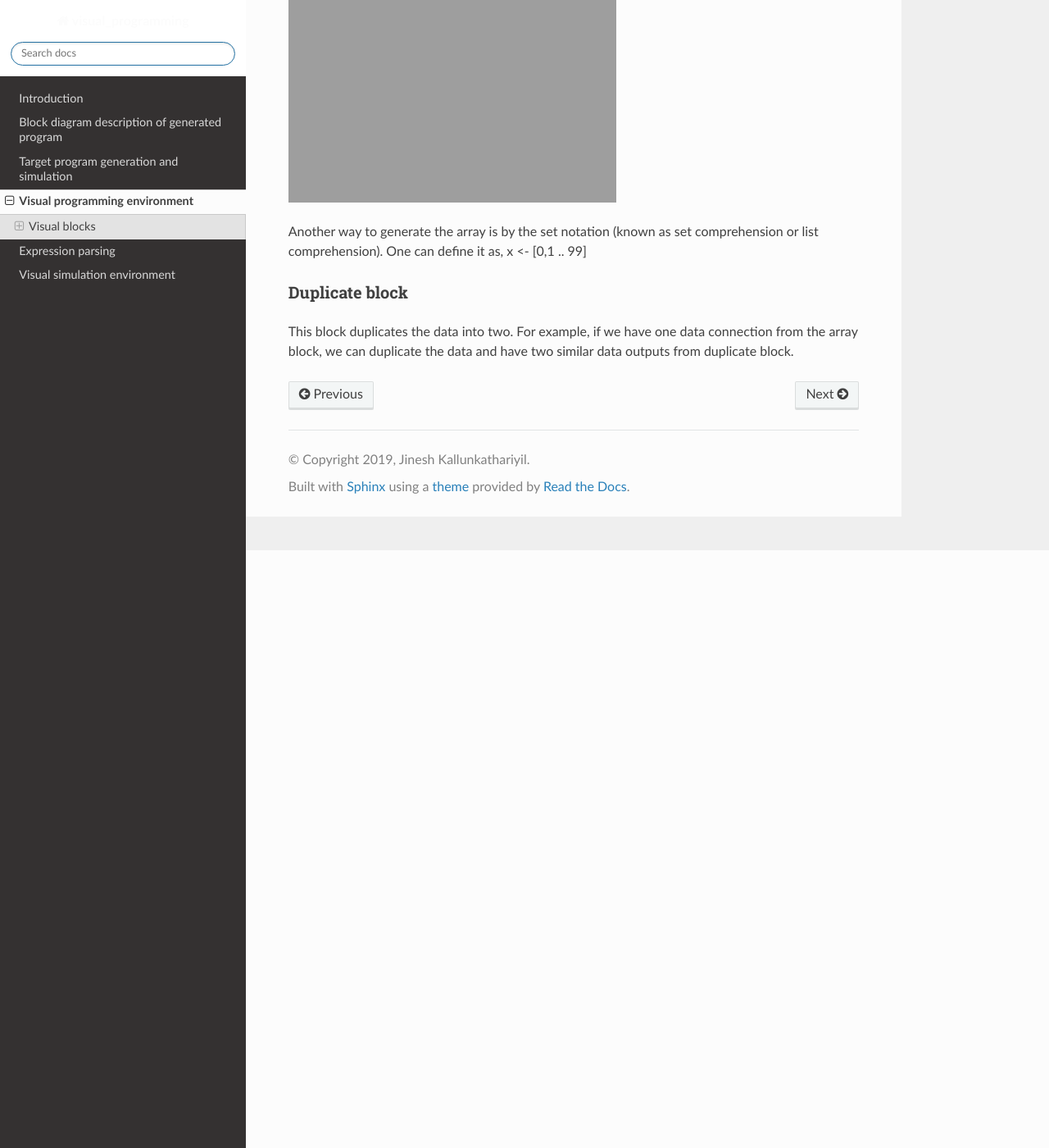
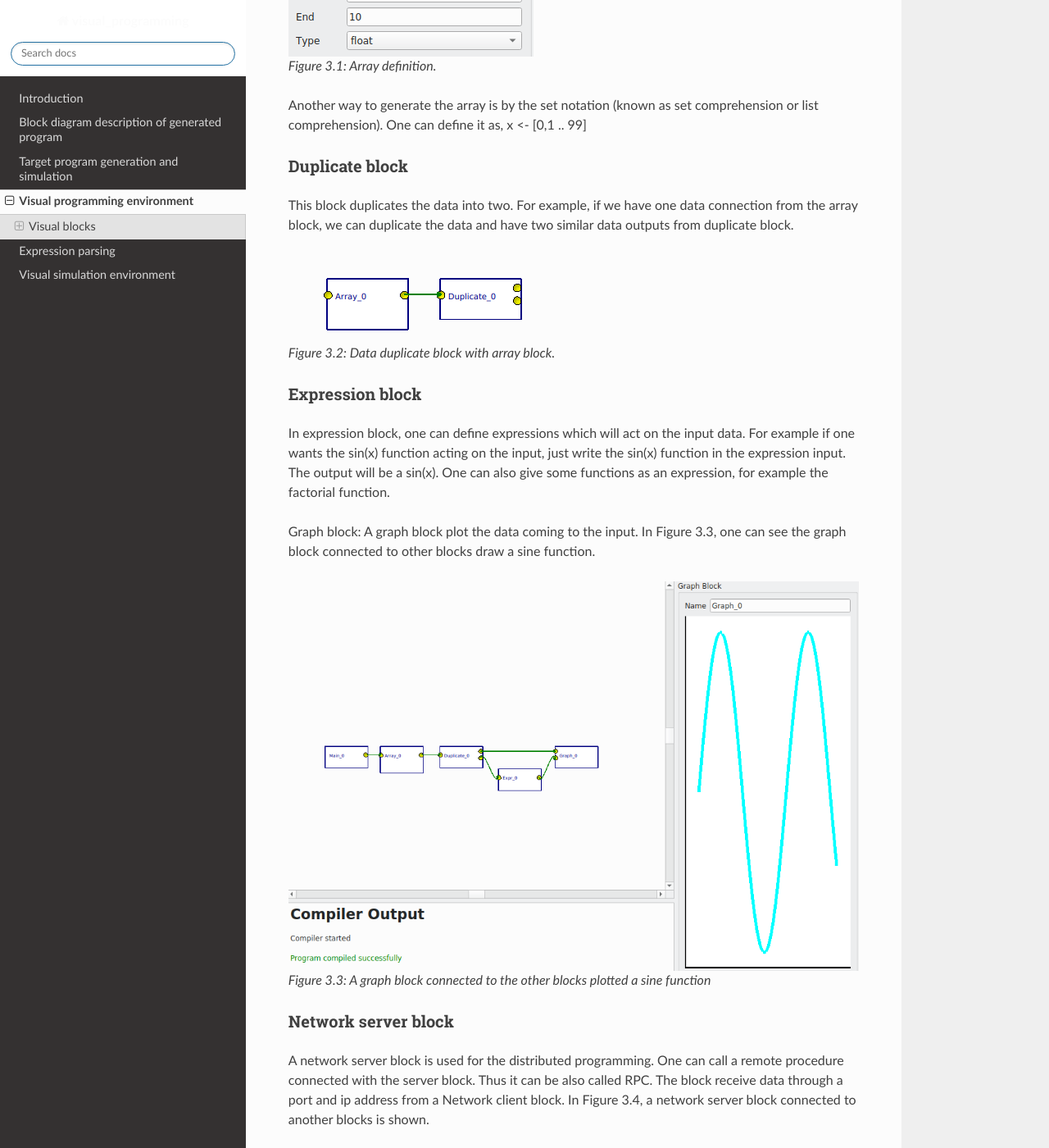
Before and after one commit to jkallu/vipro_docs, a Sphinx documentation site: the page built from source/viProEnv.rst, in a window 1280 px wide and 1400 px high, scrolled down 729 px. Shown: the whole window at 82% size. Built offline with Sphinx 7.4.7 and the Read the Docs theme 2.0.0, drawn with Linux system fonts in a browser that asks for light colours; some of the changed text lies outside the part shown.

Commit message:
Update viProEnv.rst

```diff
--- a/source/viProEnv.rst
+++ b/source/viProEnv.rst
@@ -23,6 +23,7 @@ Array block
 Array block is used to generate arrays. There are different ways to generate arrays. One is the classical programming way, where we give the total number of array elements, beginning (included), upper limit (excluded) and the type as shown in Figure 3.1.
 
 .. figure:: images/image7.png
+
    Figure 3.1: Array definition.
 
 Another way to generate the array is by the set notation (known as set comprehension or list comprehension). One can define it as,
@@ -32,3 +33,60 @@ Duplicate block
 ---------------
 
 This block duplicates the data into two. For example, if we have one data connection from the array block, we can duplicate the data and have two similar data outputs from duplicate block.
+
+.. figure:: images/image4.png
+
+   Figure 3.2: Data duplicate block with array block.
+
+Expression block
+-----------------
+
+In expression block, one can define expressions which will act on the input data. For example if one wants the sin(x) function acting on the input, just write the sin(x) function in the expression input. The output will be a sin(x).
+One can also give some functions as an expression, for example the factorial function.
+
+
+Graph block: A graph block plot the data coming to the input. In Figure 3.3, one can see the graph block connected to other blocks draw a sine function.
+
+.. figure:: images/image1.png
+
+   Figure 3.3: A graph block connected to the other blocks plotted a sine function
+
+Network server block
+--------------------
+
+A network server block is used for the distributed programming. One can call a remote procedure connected with the server block. Thus it can be also called RPC. The block receive data through a port and ip address from a Network client block. In Figure 3.4, a network server block connected to another blocks is shown.
+
+.. figure:: images/image3.png
+
+   Figure 3.4: A network server block in action. It receives data sent from network client
+   block and plot it.
+
+Network client block
+--------------------
+
+A network client block is used to send data over network and it can be considered as the RPC in distributed computing.
+
+.. figure:: images/image6.png
+
+   Figure 3.5: A network client block send an array data over ip to specific port.
+
+In Figure 3.6, shown both network server and client blocks are in action. The client block send data to the server block and the server block plot the data.
+
+.. figure:: images/image11.png
+
+   Figure 3.6: A network client block and network server block in action.
+
+State Machine block
+--------------------
+
+Simulation1D block
+------------------
+
+The idea of simulation1D block is to simulated the nature of data in 1D. For example, if we give a sine wave input, sphere will oscillate. a simulation1D block is a block with one sphere and two inputs to it. One input is the time and another input is the position. The position can be assigned either in x - axis or y-axis or z-axis.
+
+.. figure:: images/sine_sim_30fps.gif
+
+   Gif 3.1: An animated program and data flow to show the simulation block. The Main block is the entry block, which calls an    Array block. The Array block creates an array data and this data is sent to the Duplicate block. The Duplicate block          duplicates the data and the output is two identical arrays. One is fed through an Expression block, in this case a sin(x)    expression. Finally data are simulated in a Simulation1D block.
+
+GSLOdeSolver block
+------------------
```
